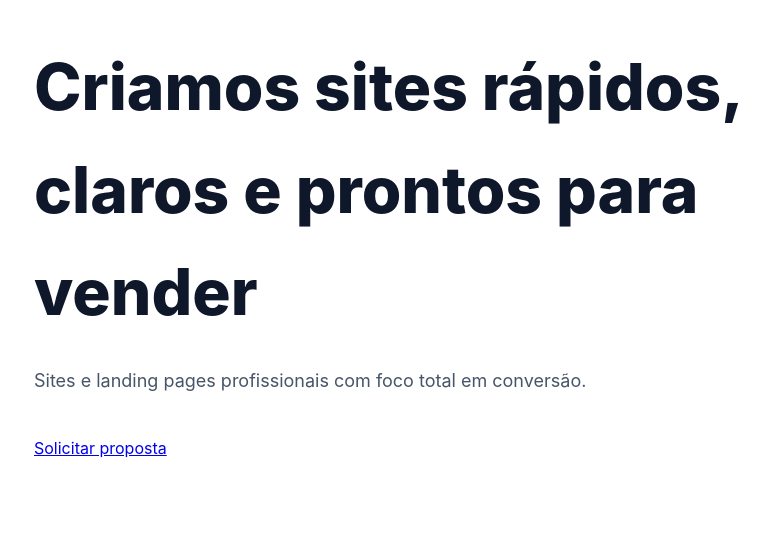
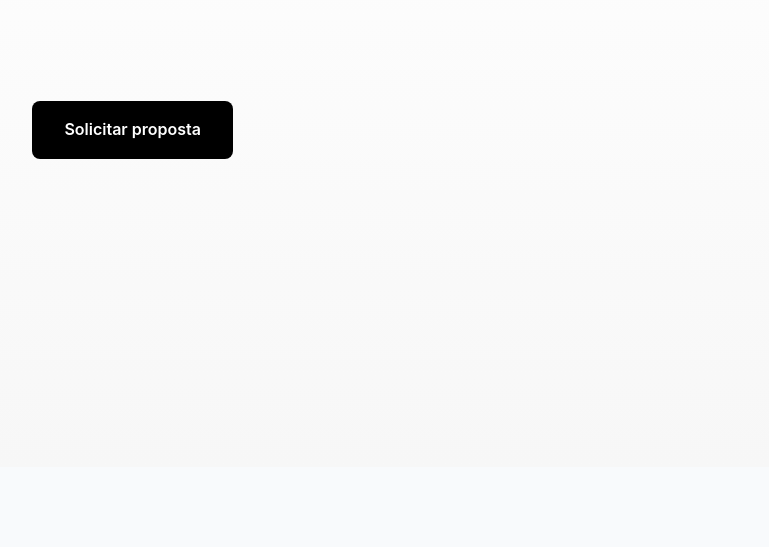
Before and after one commit to andersonato/landing-template, a Next.js app: page / in a window 1280 px wide. Shown: the part 253-800 px from the top of the page, without its empty margins (70-839 px from the left). Built offline with nearby package versions, Linux system fonts and the light colour scheme.

Commit message:
Add AI-level Hero section

```diff
--- a/app/components/Hero.jsx
+++ b/app/components/Hero.jsx
@@ -1,13 +1,56 @@
-export default function Hero({ headline, subheadline, ctaText, contactEmail }) {
+export default function Hero({
+  title,
+  subtitle,
+  ctaText,
+  ctaLink,
+}) {
   return (
-    <section className="hero">
-      <div className="hero-bg" />
+    <section
+      style={{
+        minHeight: "90vh",
+        display: "flex",
+        alignItems: "center",
+        padding: "0 8%",
+        background: "linear-gradient(180deg, #ffffff 0%, #f7f7f7 100%)",
+      }}
+    >
+      <div style={{ maxWidth: "720px" }}>
+        <h1
+          style={{
+            fontSize: "3.5rem",
+            lineHeight: "1.1",
+            fontWeight: "700",
+            marginBottom: "24px",
+            letterSpacing: "-0.02em",
+          }}
+        >
+          {title}
+        </h1>
 
-      <div className="container hero-content">
-        <h1>{headline}</h1>
-        <p>{subheadline}</p>
+        <p
+          style={{
+            fontSize: "1.25rem",
+            lineHeight: "1.6",
+            color: "#444",
+            marginBottom: "40px",
+          }}
+        >
+          {subtitle}
+        </p>
 
-        <a href={`mailto:${contactEmail}`} className="button hero-cta">
+        <a
+          href={ctaLink}
+          style={{
+            display: "inline-block",
+            padding: "16px 32px",
+            backgroundColor: "#000",
+            color: "#fff",
+            fontSize: "1rem",
+            fontWeight: "600",
+            borderRadius: "8px",
+            textDecoration: "none",
+          }}
+        >
           {ctaText}
         </a>
       </div>
```
